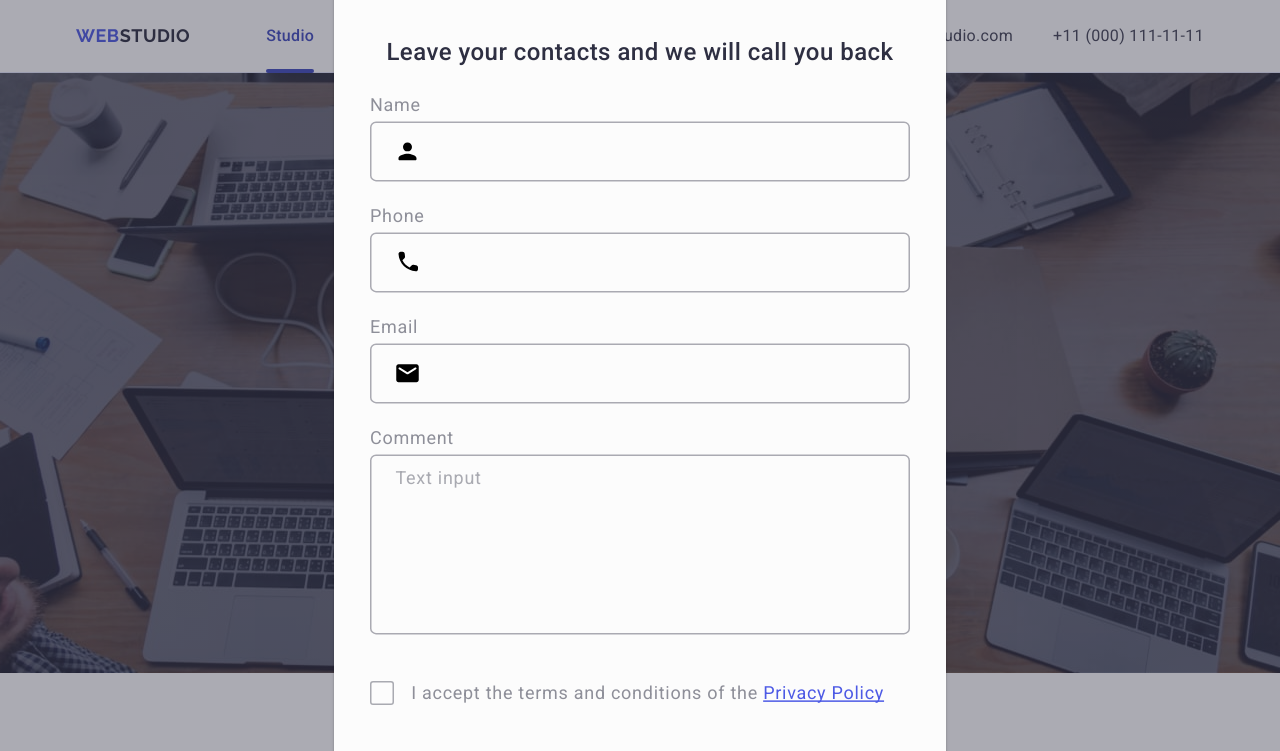
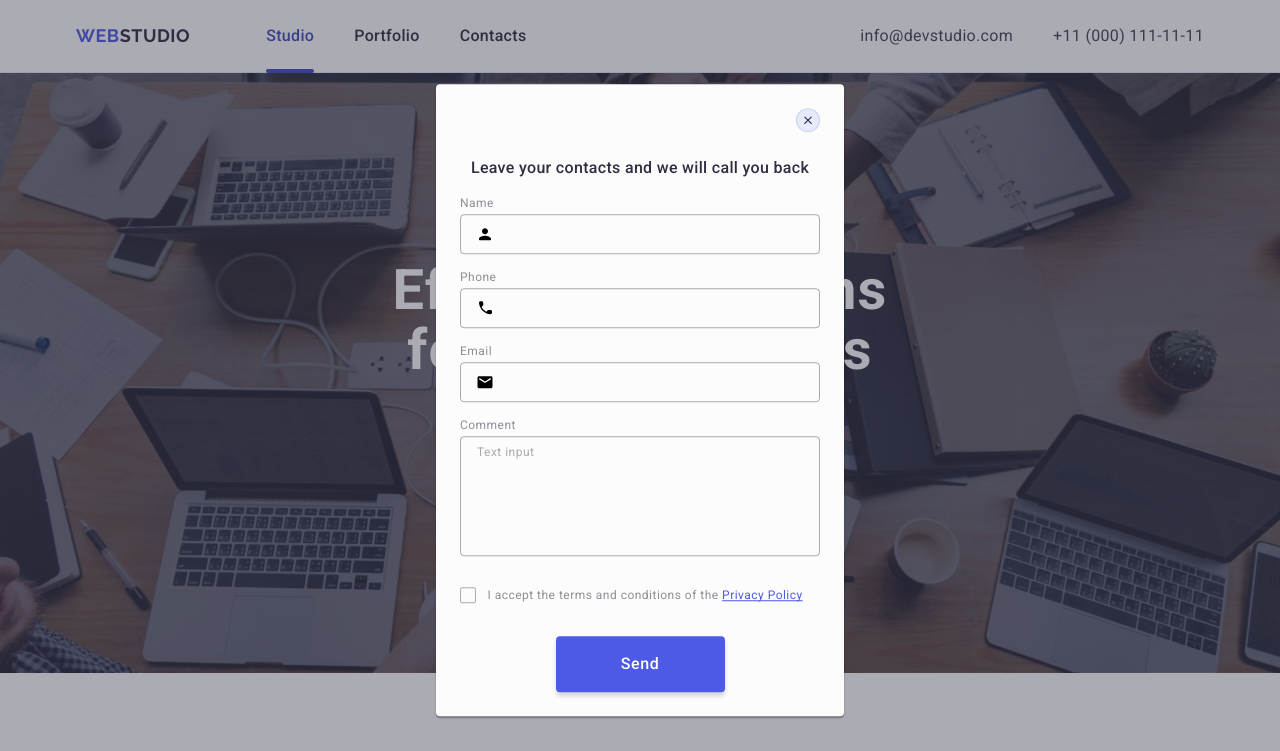
Before and after one commit to Nataliia-N1/goit-markup-hw-05, a plain HTML site: page index.html in a window 1280 px wide. Both pictures are taken after a click on the button "Order Service". Shown: the top 751 px of the page. Drawn offline with nearby package versions, Linux system fonts and the light colour scheme.

Commit message:
update hw 5

```diff
--- a/css/styles.css
+++ b/css/styles.css
@@ -638,7 +638,7 @@ button {
 }
 
 .backdrop:not(is-open) .modal {
-  transform: translate(-50%, -50%) scale(1.5);
+  transform: translate(-50%, -50%);
 }
 
 .modal {
@@ -720,8 +720,7 @@ button {
 .modal-form {
   display: flex;
 
-  /* align-items: flex-start; */
-  /* justify-content: flex-start; */
+
 
   flex-direction: column;
   gap: 8px;
```
